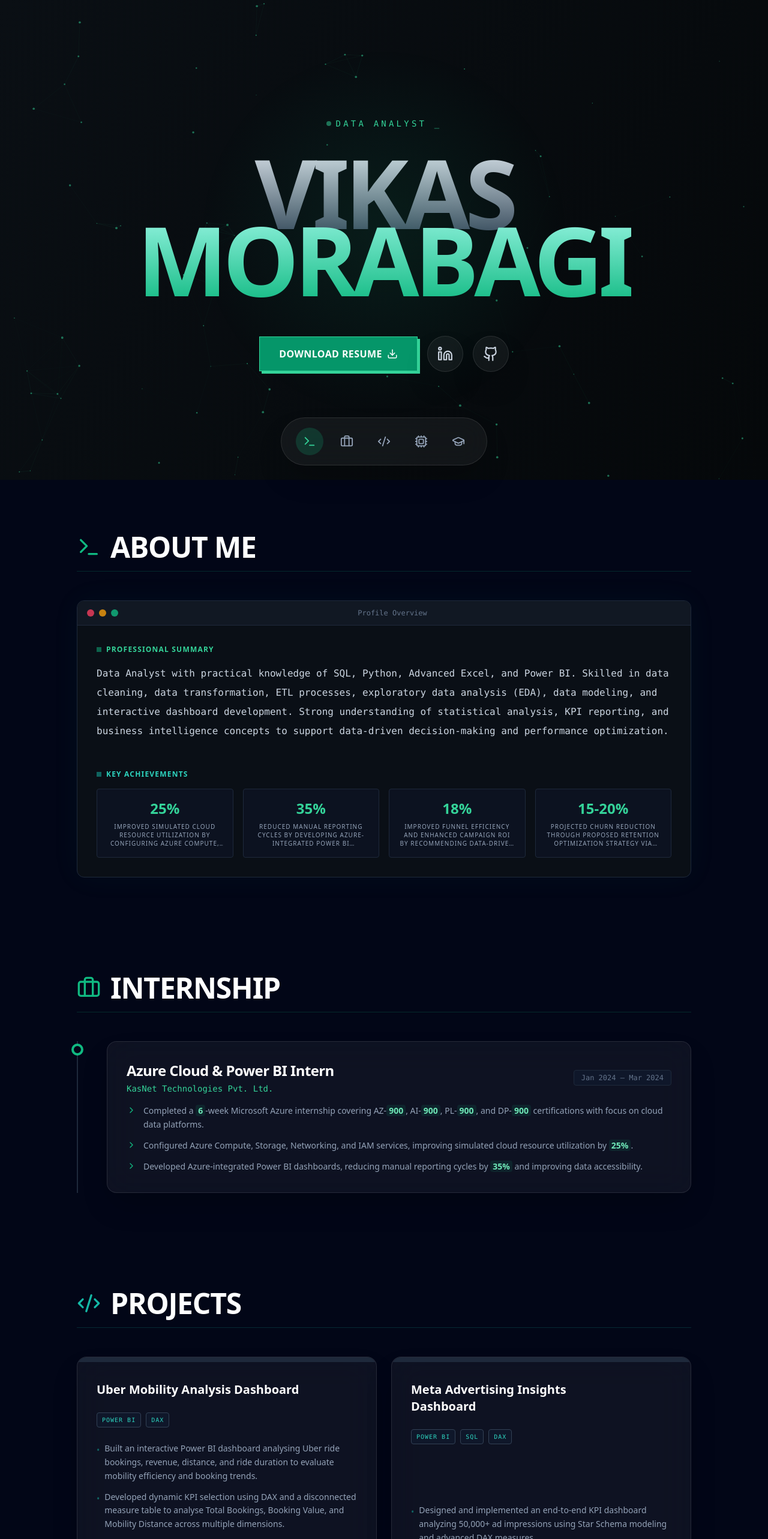
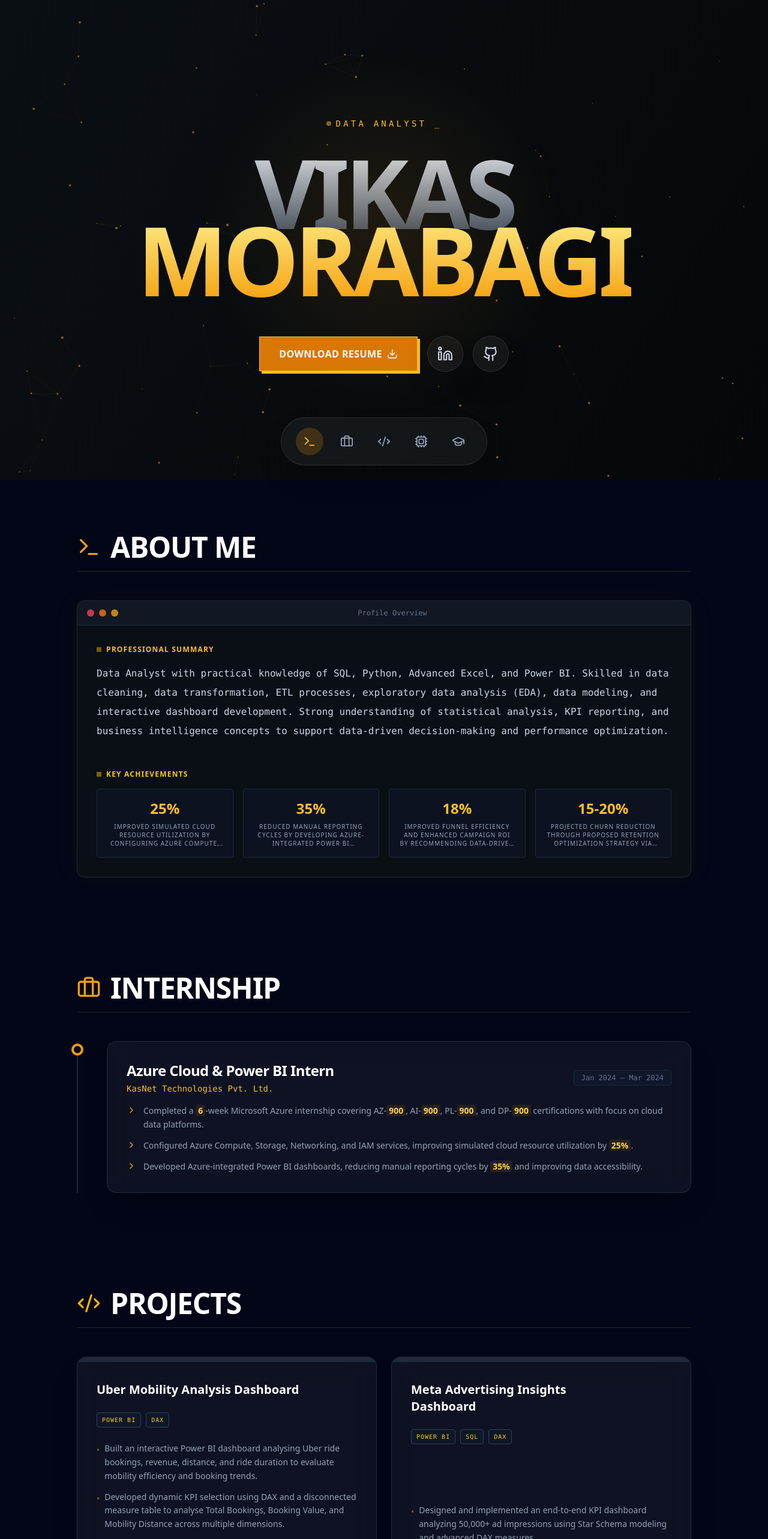
Before and after one commit to VikasMorabagi01/vikas-portfolio, a Next.js app: page / in a window 1280 px wide. Shown: the top 2566 px of the page at 60% size. Built offline with nearby package versions, Linux system fonts and the light colour scheme.

Commit message:
Changed theme color to Gold and Amber

```diff
--- a/app/page.tsx
+++ b/app/page.tsx
@@ -34,7 +34,7 @@ export default function Portfolio() {
             <motion.div
               initial={{ scale: 0.8, opacity: 0 }}
               animate={{ scale: 1, opacity: 1 }}
-              className="text-6xl font-black text-transparent bg-clip-text bg-gradient-to-r from-emerald-500 to-teal-300 tracking-tighter mb-8"
+              className="text-6xl font-black text-transparent bg-clip-text bg-gradient-to-r from-amber-500 to-yellow-300 tracking-tighter mb-8"
             >
               INITIALIZING...
             </motion.div>
@@ -43,7 +43,7 @@ export default function Portfolio() {
                 initial={{ width: "0%" }}
                 animate={{ width: "100%" }}
                 transition={{ duration: 1.2, ease: "easeInOut" }}
-                className="h-full bg-emerald-500 shadow-[0_0_15px_#10b981]"
+                className="h-full bg-amber-500 shadow-[0_0_15px_#f59e0b]"
               />
             </div>
           </motion.div>
@@ -58,7 +58,7 @@ export default function Portfolio() {
             initial={{ y: 100, opacity: 0, x: "-50%" }}
             animate={{ y: 0, opacity: 1, x: "-50%" }}
             transition={{ delay: 0.5, type: "spring", stiffness: 200, damping: 20 }}
-            className="fixed bottom-6 left-1/2 z-50 flex items-center gap-4 px-6 py-4 glass-panel rounded-full border border-emerald-500/20 shadow-[0_10px_40px_rgba(16,185,129,0.15)] backdrop-blur-md bg-slate-950/80"
+            className="fixed bottom-6 left-1/2 z-50 flex items-center gap-4 px-6 py-4 glass-panel rounded-full border border-amber-500/20 shadow-[0_10px_40px_rgba(245,158,11,0.15)] backdrop-blur-md bg-slate-950/80"
           >
             {[
               { id: 'home', icon: <Terminal size={22} />, label: "Home" },
@@ -70,10 +70,10 @@ export default function Portfolio() {
               <button
                 key={nav.id}
                 onClick={() => scrollTo(nav.id)}
-                className={`relative group p-3 rounded-full transition-all ${activeTab === nav.id ? "bg-emerald-500/20 text-emerald-400" : "text-slate-400 hover:text-emerald-300 hover:bg-white/5"}`}
+                className={`relative group p-3 rounded-full transition-all ${activeTab === nav.id ? "bg-amber-500/20 text-amber-400" : "text-slate-400 hover:text-amber-300 hover:bg-white/5"}`}
               >
                 {nav.icon}
-                <span className="absolute -top-10 left-1/2 -translate-x-1/2 scale-0 opacity-0 group-hover:scale-100 group-hover:opacity-100 transition-all bg-slate-800 text-emerald-400 text-xs font-bold px-3 py-1 rounded-md border border-emerald-500/30">
+                <span className="absolute -top-10 left-1/2 -translate-x-1/2 scale-0 opacity-0 group-hover:scale-100 group-hover:opacity-100 transition-all bg-slate-800 text-amber-400 text-xs font-bold px-3 py-1 rounded-md border border-amber-500/30">
                   {nav.label}
                 </span>
               </button>
@@ -84,10 +84,10 @@ export default function Portfolio() {
 
             {/* 1. CINEMATIC HERO */}
             <section id="home" className="min-h-[85vh] flex flex-col justify-center items-center text-center relative pt-10">
-              <motion.div initial={{ opacity: 0 }} animate={{ opacity: 1 }} transition={{ delay: 0.1 }} className="absolute inset-0 bg-[radial-gradient(circle_at_center,rgba(16,185,129,0.1)_0%,transparent_50%)] pointer-events-none" />
+              <motion.div initial={{ opacity: 0 }} animate={{ opacity: 1 }} transition={{ delay: 0.1 }} className="absolute inset-0 bg-[radial-gradient(circle_at_center,rgba(245,158,11,0.1)_0%,transparent_50%)] pointer-events-none" />
 
-              <motion.span initial={{ opacity: 0, y: 20 }} animate={{ opacity: 1, y: 0 }} className="text-emerald-400 font-mono tracking-[0.3em] uppercase text-sm mb-6 flex items-center gap-2">
-                <span className="w-2 h-2 bg-emerald-400 rounded-full animate-pulse" /> {data.basics.title.split(' | ')[0]} _
+              <motion.span initial={{ opacity: 0, y: 20 }} animate={{ opacity: 1, y: 0 }} className="text-amber-400 font-mono tracking-[0.3em] uppercase text-sm mb-6 flex items-center gap-2">
+                <span className="w-2 h-2 bg-amber-400 rounded-full animate-pulse" /> {data.basics.title.split(' | ')[0]} _
               </motion.span>
 
               <motion.h1
@@ -95,24 +95,22 @@ export default function Portfolio() {
                 className="text-6xl md:text-8xl lg:text-[10rem] font-black tracking-tighter leading-none mb-4"
               >
                 <span className="text-transparent bg-clip-text bg-gradient-to-b from-slate-200 to-slate-700 block">VIKAS</span>
-                <span className="text-transparent bg-clip-text bg-gradient-to-t from-emerald-500 to-teal-200 block -mt-4 md:-mt-8 lg:-mt-12">MORABAGI</span>
+                <span className="text-transparent bg-clip-text bg-gradient-to-t from-amber-500 to-yellow-200 block -mt-4 md:-mt-8 lg:-mt-12">MORABAGI</span>
               </motion.h1>
 
               <motion.div initial={{ opacity: 0, y: 20 }} animate={{ opacity: 1, y: 0 }} transition={{ delay: 0.4 }} className="flex gap-4 mt-8 z-10 items-center">
-                {/* PDF DOWNLOAD BUTTON */}
                 <a
                   href="/resume.pdf"
                   download="Vikas_Morabagi_Resume.pdf"
-                  className="px-8 py-4 bg-emerald-600 hover:bg-emerald-500 text-white font-bold tracking-wide rounded-none border border-emerald-400 shadow-[4px_4px_0_#34d399] hover:translate-x-[2px] hover:translate-y-[2px] hover:shadow-[2px_2px_0_#34d399] transition-all flex items-center gap-2"
+                  className="px-8 py-4 bg-amber-600 hover:bg-amber-500 text-white font-bold tracking-wide rounded-none border border-amber-400 shadow-[4px_4px_0_#fbbf24] hover:translate-x-[2px] hover:translate-y-[2px] hover:shadow-[2px_2px_0_#fbbf24] transition-all flex items-center gap-2"
                 >
                   DOWNLOAD RESUME <Download size={18} />
                 </a>
 
-                {/* SOCIAL LINKS */}
-                <a href={`https://${data.basics.links[0].url}`} target="_blank" rel="noreferrer" className="p-4 rounded-full glass-panel border-slate-700 hover:border-emerald-500 text-slate-300 hover:text-emerald-400 hover:shadow-[0_0_20px_rgba(16,185,129,0.2)] transition-all">
+                <a href={`https://${data.basics.links[0].url}`} target="_blank" rel="noreferrer" className="p-4 rounded-full glass-panel border-slate-700 hover:border-amber-500 text-slate-300 hover:text-amber-400 hover:shadow-[0_0_20px_rgba(245,158,11,0.2)] transition-all">
                   <Linkedin size={26} />
                 </a>
-                <a href={`https://${data.basics.links[1].url}`} target="_blank" rel="noreferrer" className="p-4 rounded-full glass-panel border-slate-700 hover:border-emerald-500 text-slate-300 hover:text-emerald-400 hover:shadow-[0_0_20px_rgba(16,185,129,0.2)] transition-all">
+                <a href={`https://${data.basics.links[1].url}`} target="_blank" rel="noreferrer" className="p-4 rounded-full glass-panel border-slate-700 hover:border-amber-500 text-slate-300 hover:text-amber-400 hover:shadow-[0_0_20px_rgba(245,158,11,0.2)] transition-all">
                   <Github size={26} />
                 </a>
               </motion.div>
@@ -120,59 +118,53 @@ export default function Portfolio() {
 
             {/* 2. ABOUT ME */}
             <section className="scroll-mt-24">
-              <div className="mb-12 border-b border-emerald-500/20 pb-4">
+              <div className="mb-12 border-b border-amber-500/20 pb-4">
                 <h2 className="text-4xl md:text-5xl font-black text-white tracking-tight uppercase flex items-center gap-4">
-                  <Terminal className="text-emerald-500 h-10 w-10" /> About Me
+                  <Terminal className="text-amber-500 h-10 w-10" /> About Me
                 </h2>
               </div>
 
               <motion.div
                 initial={{ opacity: 0, y: 40 }} whileInView={{ opacity: 1, y: 0 }} viewport={{ once: true }}
-                className="rounded-xl bg-[#0a0f16] border border-slate-800 overflow-hidden shadow-[0_0_50px_rgba(16,185,129,0.05)]"
+                className="rounded-xl bg-[#0a0f16] border border-slate-800 overflow-hidden shadow-[0_0_50px_rgba(245,158,11,0.05)]"
               >
-                {/* Window Header */}
                 <div className="bg-[#111823] border-b border-slate-800 px-4 py-3 flex items-center gap-2">
                   <div className="flex gap-2">
                     <div className="w-3 h-3 rounded-full bg-rose-500/80" />
+                    <div className="w-3 h-3 rounded-full bg-orange-500/80" />
                     <div className="w-3 h-3 rounded-full bg-amber-500/80" />
-                    <div className="w-3 h-3 rounded-full bg-emerald-500/80" />
                   </div>
                   <span className="ml-4 text-xs text-slate-500 font-mono flex-1 text-center pr-12">Profile Overview</span>
                 </div>
 
-                {/* Window Body */}
                 <div className="p-6 md:p-8 text-sm md:text-base leading-relaxed">
-
-                  {/* Summary */}
-                  <h3 className="text-emerald-400 font-bold uppercase tracking-widest mb-4 flex items-center gap-2 text-xs">
-                    <span className="w-2 h-2 bg-emerald-500 animate-pulse" /> Professional Summary
+                  <h3 className="text-amber-400 font-bold uppercase tracking-widest mb-4 flex items-center gap-2 text-xs">
+                    <span className="w-2 h-2 bg-amber-500 animate-pulse" /> Professional Summary
                   </h3>
                   <p className="text-slate-300 mb-12 font-mono leading-loose">{data.basics.summary}</p>
 
-                  {/* Key Metrics */}
-                  <h3 className="text-teal-400 font-bold uppercase tracking-widest mb-4 flex items-center gap-2 text-xs">
-                    <span className="w-2 h-2 bg-teal-500 animate-pulse" /> Key Achievements
+                  <h3 className="text-yellow-400 font-bold uppercase tracking-widest mb-4 flex items-center gap-2 text-xs">
+                    <span className="w-2 h-2 bg-yellow-500 animate-pulse" /> Key Achievements
                   </h3>
                   <div className="grid grid-cols-2 md:grid-cols-4 gap-4">
                     {data.achievements.slice(0, 4).map((ach, i) => (
-                      <div key={i} className="border border-slate-800 bg-slate-900/50 p-4 rounded text-center hover:border-emerald-500/30 transition-colors flex flex-col justify-center h-full">
-                        <div className="text-2xl font-black text-emerald-400 mb-2">{ach.metric}</div>
+                      <div key={i} className="border border-slate-800 bg-slate-900/50 p-4 rounded text-center hover:border-amber-500/30 transition-colors flex flex-col justify-center h-full">
+                        <div className="text-2xl font-black text-amber-400 mb-2">{ach.metric}</div>
                         <div className="text-[10px] text-slate-400 uppercase tracking-widest line-clamp-3 leading-snug" title={ach.context}>
                           {ach.context}
                         </div>
                       </div>
                     ))}
                   </div>
-
                 </div>
               </motion.div>
             </section>
 
             {/* 3. INTERNSHIP */}
             <section id="experience" className="scroll-mt-24">
-              <div className="mb-12 border-b border-emerald-500/20 pb-4">
+              <div className="mb-12 border-b border-amber-500/20 pb-4">
                 <h2 className="text-4xl md:text-5xl font-black text-white tracking-tight uppercase flex items-center gap-4">
-                  <Briefcase className="text-emerald-500 h-10 w-10" /> Internship
+                  <Briefcase className="text-amber-500 h-10 w-10" /> Internship
                 </h2>
               </div>
 
@@ -183,15 +175,15 @@ export default function Portfolio() {
                     initial={{ opacity: 0, x: -20 }} whileInView={{ opacity: 1, x: 0 }} viewport={{ once: true }}
                     className="relative group"
                   >
-                    <div className="absolute -left-[43px] md:-left-[59px] top-1 w-5 h-5 rounded-full bg-slate-950 border-4 border-emerald-500 group-hover:shadow-[0_0_15px_#10b981] transition-all" />
+                    <div className="absolute -left-[43px] md:-left-[59px] top-1 w-5 h-5 rounded-full bg-slate-950 border-4 border-amber-500 group-hover:shadow-[0_0_15px_#f59e0b] transition-all" />
 
-                    <div className="glass-panel p-8 rounded-2xl border border-slate-800 group-hover:border-emerald-500/50 transition-all duration-300 relative overflow-hidden">
-                      <div className="absolute top-0 right-0 w-full h-full bg-gradient-to-bl from-emerald-500/5 to-transparent opacity-0 group-hover:opacity-100 transition-opacity pointer-events-none" />
+                    <div className="glass-panel p-8 rounded-2xl border border-slate-800 group-hover:border-amber-500/50 transition-all duration-300 relative overflow-hidden">
+                      <div className="absolute top-0 right-0 w-full h-full bg-gradient-to-bl from-amber-500/5 to-transparent opacity-0 group-hover:opacity-100 transition-opacity pointer-events-none" />
 
                       <div className="flex flex-col md:flex-row md:items-center justify-between mb-4 gap-4 relative z-10">
                         <div>
                           <h3 className="text-2xl font-bold text-white tracking-tight">{exp.role}</h3>
-                          <p className="text-emerald-400 font-mono text-sm mt-1">{exp.company}</p>
+                          <p className="text-amber-400 font-mono text-sm mt-1">{exp.company}</p>
                         </div>
                         <span className="font-mono text-xs text-slate-500 bg-slate-900 px-3 py-1 rounded border border-slate-800">
                           {exp.dates}
@@ -201,11 +193,11 @@ export default function Portfolio() {
                       <ul className="space-y-3 relative z-10">
                         {exp.bullets.map((bullet, j) => (
                           <li key={j} className="text-slate-400 text-sm leading-relaxed flex gap-3">
-                            <ChevronRight size={16} className="text-emerald-500 shrink-0 mt-0.5" />
+                            <ChevronRight size={16} className="text-amber-500 shrink-0 mt-0.5" />
                             <span>
                               {bullet.split(/(\d+(?:\.\d+)?%|\d+(?:,\d+)?\+?)/g).map((part, k) =>
                                 /(\d+(?:\.\d+)?%|\d+(?:,\d+)?\+?)/.test(part) ?
-                                <span key={k} className="text-emerald-300 font-bold bg-emerald-500/10 px-1 rounded">{part}</span> : part
+                                <span key={k} className="text-amber-300 font-bold bg-amber-500/10 px-1 rounded">{part}</span> : part
                               )}
                             </span>
                           </li>
@@ -219,9 +211,9 @@ export default function Portfolio() {
 
             {/* 4. PROJECTS */}
             <section id="projects" className="scroll-mt-24">
-              <div className="mb-12 border-b border-teal-500/20 pb-4">
+              <div className="mb-12 border-b border-yellow-500/20 pb-4">
                 <h2 className="text-4xl md:text-5xl font-black text-white tracking-tight uppercase flex items-center gap-4">
-                  <Code2 className="text-teal-500 h-10 w-10" /> Projects
+                  <Code2 className="text-yellow-500 h-10 w-10" /> Projects
                 </h2>
               </div>
 
@@ -231,18 +223,18 @@ export default function Portfolio() {
                     key={i}
                     initial={{ opacity: 0, scale: 0.95 }} whileInView={{ opacity: 1, scale: 1 }} viewport={{ once: true }}
                     whileHover={{ scale: 1.02 }}
-                    className="group glass-panel rounded-2xl border-slate-800 hover:border-teal-500/50 overflow-hidden flex flex-col h-full relative"
+                    className="group glass-panel rounded-2xl border-slate-800 hover:border-yellow-500/50 overflow-hidden flex flex-col h-full relative"
                   >
-                    <div className="h-2 w-full bg-slate-800 group-hover:bg-gradient-to-r group-hover:from-emerald-500 group-hover:to-teal-400 transition-all" />
+                    <div className="h-2 w-full bg-slate-800 group-hover:bg-gradient-to-r group-hover:from-amber-500 group-hover:to-yellow-400 transition-all" />
                     <div className="p-8 flex flex-col flex-grow">
                       <div className="flex justify-between items-start mb-6">
-                        <h3 className="text-xl font-bold text-white group-hover:text-teal-300 transition-colors w-5/6">
+                        <h3 className="text-xl font-bold text-white group-hover:text-yellow-300 transition-colors w-5/6">
                           {proj.title}
                         </h3>
                       </div>
                       <div className="flex flex-wrap gap-2 mb-6">
                         {proj.stack.map(tech => (
-                          <span key={tech} className="text-[10px] uppercase font-mono tracking-widest px-2 py-1 bg-slate-900 border border-slate-700 text-teal-400 rounded">
+                          <span key={tech} className="text-[10px] uppercase font-mono tracking-widest px-2 py-1 bg-slate-900 border border-slate-700 text-yellow-400 rounded">
                             {tech}
                           </span>
                         ))}
@@ -250,7 +242,7 @@ export default function Portfolio() {
                       <ul className="space-y-3 mt-auto">
                         {proj.bullets.map((bullet, j) => (
                           <li key={j} className="text-sm text-slate-400 flex gap-2">
-                            <span className="text-teal-500/50 block mt-1">•</span>
+                            <span className="text-yellow-500/50 block mt-1">•</span>
                             <span className="leading-relaxed">{bullet}</span>
                           </li>
                         ))}
@@ -263,9 +255,9 @@ export default function Portfolio() {
 
             {/* 5. SKILLS */}
             <section id="skills" className="scroll-mt-24">
-              <div className="mb-12 border-b border-emerald-500/20 pb-4">
+              <div className="mb-12 border-b border-amber-500/20 pb-4">
                 <h2 className="text-4xl md:text-5xl font-black text-white tracking-tight uppercase flex items-center gap-4">
-                  <Cpu className="text-emerald-500 h-10 w-10" /> Skills
+                  <Cpu className="text-amber-500 h-10 w-10" /> Skills
                 </h2>
               </div>
 
@@ -274,14 +266,14 @@ export default function Portfolio() {
                   <motion.div
                     key={i}
                     initial={{ opacity: 0, y: 20 }} whileInView={{ opacity: 1, y: 0 }} viewport={{ once: true }} transition={{ delay: i * 0.1 }}
-                    className="glass-panel rounded-2xl p-6 border border-slate-800 hover:border-emerald-500/30 transition-colors"
+                    className="glass-panel rounded-2xl p-6 border border-slate-800 hover:border-amber-500/30 transition-colors"
                   >
-                    <h4 className="text-emerald-400 font-mono mb-4 text-sm uppercase tracking-widest flex items-center gap-2">
+                    <h4 className="text-amber-400 font-mono mb-4 text-sm uppercase tracking-widest flex items-center gap-2">
                       <span className="text-slate-600">{'//'}</span> {skillGrp.category}
                     </h4>
                     <div className="flex flex-wrap gap-2">
                       {skillGrp.items.map((item, j) => (
-                        <span key={j} className="px-3 py-1.5 bg-slate-900 border border-slate-700 hover:border-emerald-500/50 hover:text-emerald-300 rounded text-sm text-slate-300 font-medium transition-colors cursor-default">
+                        <span key={j} className="px-3 py-1.5 bg-slate-900 border border-slate-700 hover:border-amber-500/50 hover:text-amber-300 rounded text-sm text-slate-300 font-medium transition-colors cursor-default">
                           {item}
                         </span>
                       ))}
@@ -293,42 +285,40 @@ export default function Portfolio() {
 
             {/* 6. EDUCATION & CERTS */}
             <section id="education" className="scroll-mt-24">
-              <div className="mb-12 border-b border-teal-500/20 pb-4">
+              <div className="mb-12 border-b border-yellow-500/20 pb-4">
                 <h2 className="text-4xl md:text-5xl font-black text-white tracking-tight uppercase flex items-center gap-4">
-                  <GraduationCap className="text-teal-500 h-10 w-10" /> Education & Certs
+                  <GraduationCap className="text-yellow-500 h-10 w-10" /> Education & Certs
                 </h2>
               </div>
 
               <div className="grid md:grid-cols-2 gap-12">
-                {/* Education Block */}
                 <div>
                    <h3 className="text-xl font-bold text-slate-300 mb-6 tracking-tight uppercase">
                     Education
                   </h3>
                   <div className="space-y-6">
                     {data.education.map((edu, i) => (
-                      <div key={i} className="p-6 glass-panel rounded-xl border border-slate-800 hover:border-teal-500/30 transition-all">
+                      <div key={i} className="p-6 glass-panel rounded-xl border border-slate-800 hover:border-yellow-500/30 transition-all">
                         <h4 className="text-lg font-bold text-white mb-1">{edu.degree}</h4>
                         <p className="text-slate-400 text-sm mb-4">{edu.institution}</p>
                         <div className="flex justify-between items-center text-xs font-mono">
-                          <span className="text-teal-500">{edu.dates}</span>
-                          <span className="bg-teal-500/10 text-teal-300 px-2 py-1 rounded">{edu.details}</span>
+                          <span className="text-yellow-500">{edu.dates}</span>
+                          <span className="bg-yellow-500/10 text-yellow-300 px-2 py-1 rounded">{edu.details}</span>
                         </div>
                       </div>
                     ))}
                   </div>
                 </div>
 
-                {/* Certifications Block */}
                 <div>
                    <h3 className="text-xl font-bold text-slate-300 mb-6 tracking-tight uppercase">
                     Certifications
                   </h3>
                   <div className="space-y-3">
                     {data.certifications.map((cert, i) => (
-                      <div key={i} className="p-4 glass-panel rounded-xl border border-slate-800 flex items-center gap-4 hover:border-teal-500/30 transition-colors">
+                      <div key={i} className="p-4 glass-panel rounded-xl border border-slate-800 flex items-center gap-4 hover:border-yellow-500/30 transition-colors">
                         <div className="w-8 h-8 rounded bg-slate-900 border border-slate-700 flex items-center justify-center shrink-0">
-                          <GraduationCap size={16} className="text-teal-400" />
+                          <GraduationCap size={16} className="text-yellow-400" />
                         </div>
                         <span className="text-sm text-slate-300 font-medium leading-snug">{cert}</span>
                       </div>
--- a/components/AnimatedBackground.tsx
+++ b/components/AnimatedBackground.tsx
@@ -46,8 +46,8 @@ export default function AnimatedBackground() {
         if (!ctx) return;
         ctx.beginPath();
         ctx.arc(this.x, this.y, this.radius, 0, Math.PI * 2);
-        // CHANGED TO EMERALD GREEN
-        ctx.fillStyle = "rgba(52, 211, 153, 0.5)";
+        // CHANGED TO AMBER/GOLD
+        ctx.fillStyle = "rgba(251, 191, 36, 0.5)";
         ctx.fill();
       }
     }
@@ -78,8 +78,8 @@ export default function AnimatedBackground() {
 
           if (distance < 120) {
             ctx.beginPath();
-            // CHANGED TO EMERALD GREEN
-            ctx.strokeStyle = `rgba(52, 211, 153, ${0.15 - distance / 800})`;
+            // CHANGED TO AMBER/GOLD
+            ctx.strokeStyle = `rgba(251, 191, 36, ${0.15 - distance / 800})`;
             ctx.lineWidth = 0.5;
             ctx.moveTo(particles[i].x, particles[i].y);
             ctx.lineTo(particles[j].x, particles[j].y);
```
